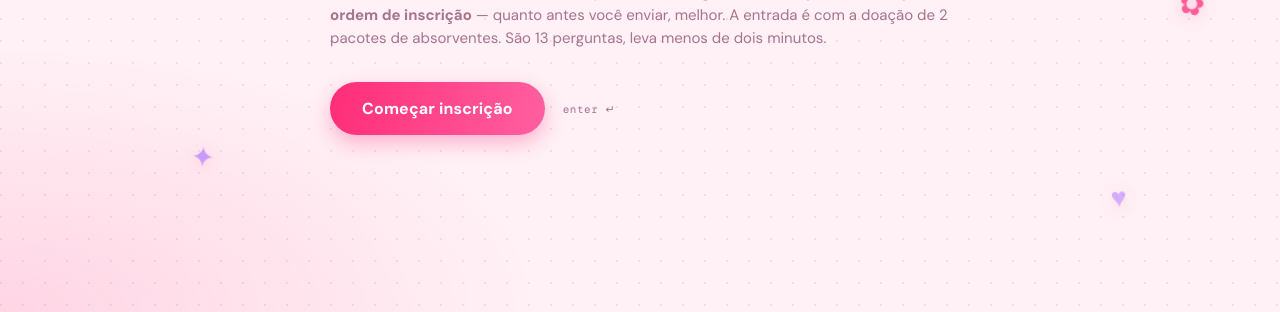
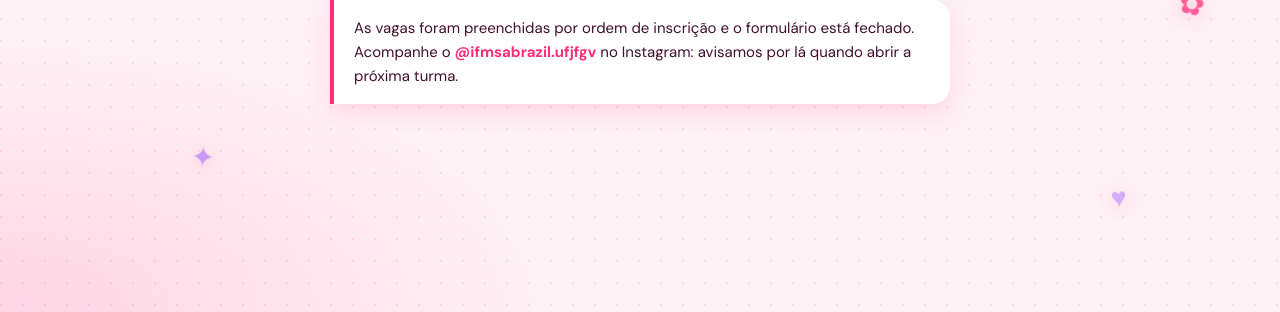
Before and after one commit to concurseirolivre/Fight-like-a-girl, a plain HTML site: page index.html in a window 1280 px wide. Shown: the part 488-800 px from the top of the page. Drawn offline with nearby package versions, Linux system fonts and the light colour scheme.

Commit message:
Update index.html

```diff
--- a/index.html
+++ b/index.html
@@ -252,7 +252,7 @@ const FORM_NAME = 'inscricao';
    ABERTO=false fecha na hora (precisa de novo deploy).
    FECHA_EM fecha sozinho na data marcada, sem você tocar em nada.
    ------------------------------------------------------------ */
-const ABERTO   = true;
+const ABERTO   = false;
 const FECHA_EM = '2026-08-05T23:59:59';
 const aberto = () => ABERTO && Date.now() < new Date(FECHA_EM).getTime();   // precisa ser igual ao name= do formulário oculto acima
 
```
